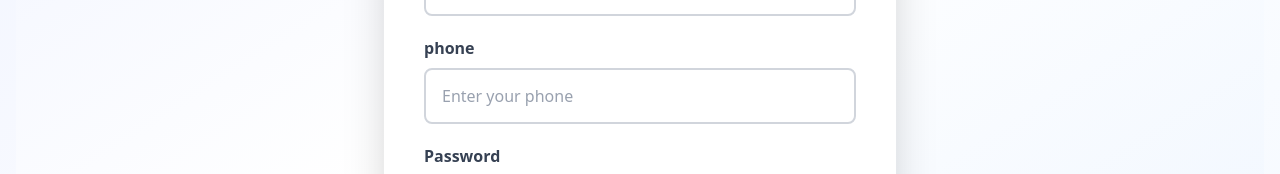
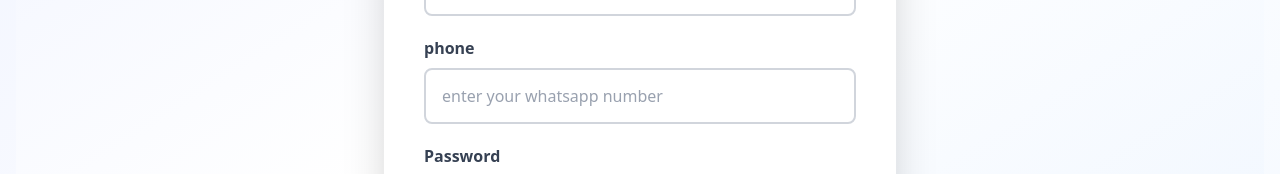
Before and after one commit to rajeevJha-0700/niec-store, a React (Vite) app: page /signup in a window 1280 px wide. Shown: the part 530-704 px from the top of the page. Built offline with nearby package versions, Linux system fonts and the light colour scheme; no server answers.

Commit message:
feat(ui): update placeholder to indicate WhatsApp number input

```diff
--- a/src/Component/Signup.jsx
+++ b/src/Component/Signup.jsx
@@ -123,7 +123,7 @@ import { useState } from "react";
                 <Input
                   id="phone"
                   type="text"
-                  placeholder="Enter your phone"
+                  placeholder="enter your whatsapp number"
                   {...register("phone", {
                     required: "phone is required",
                     pattern: {
```
